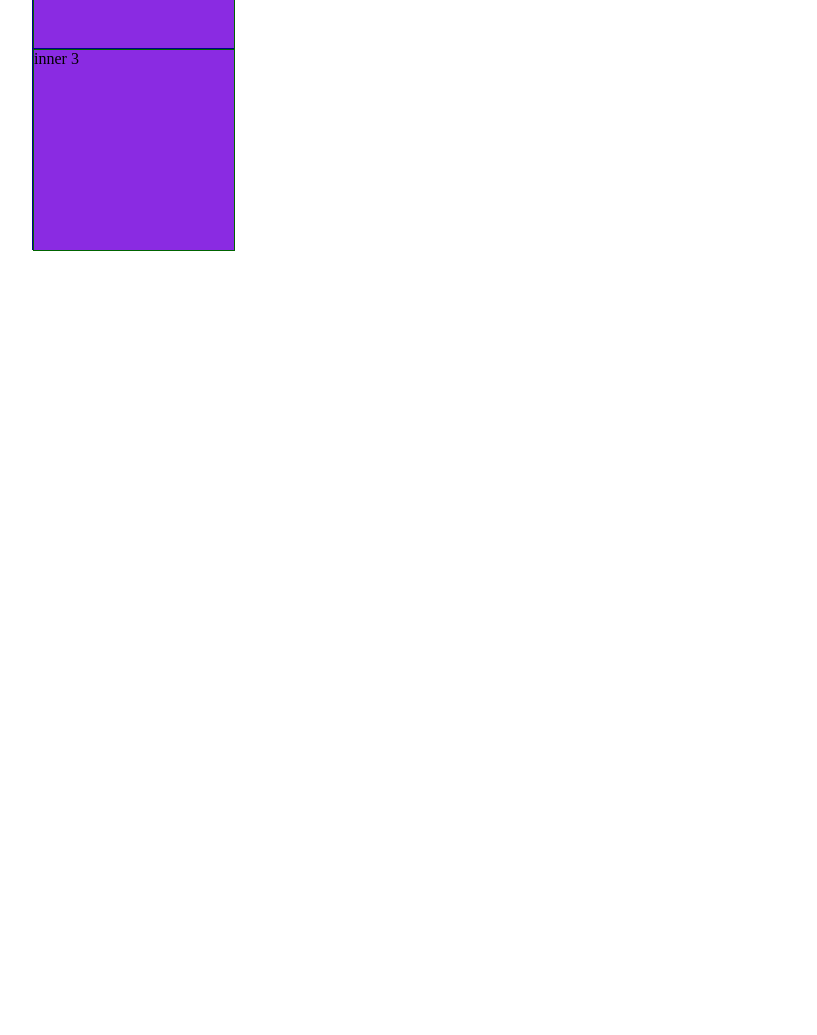
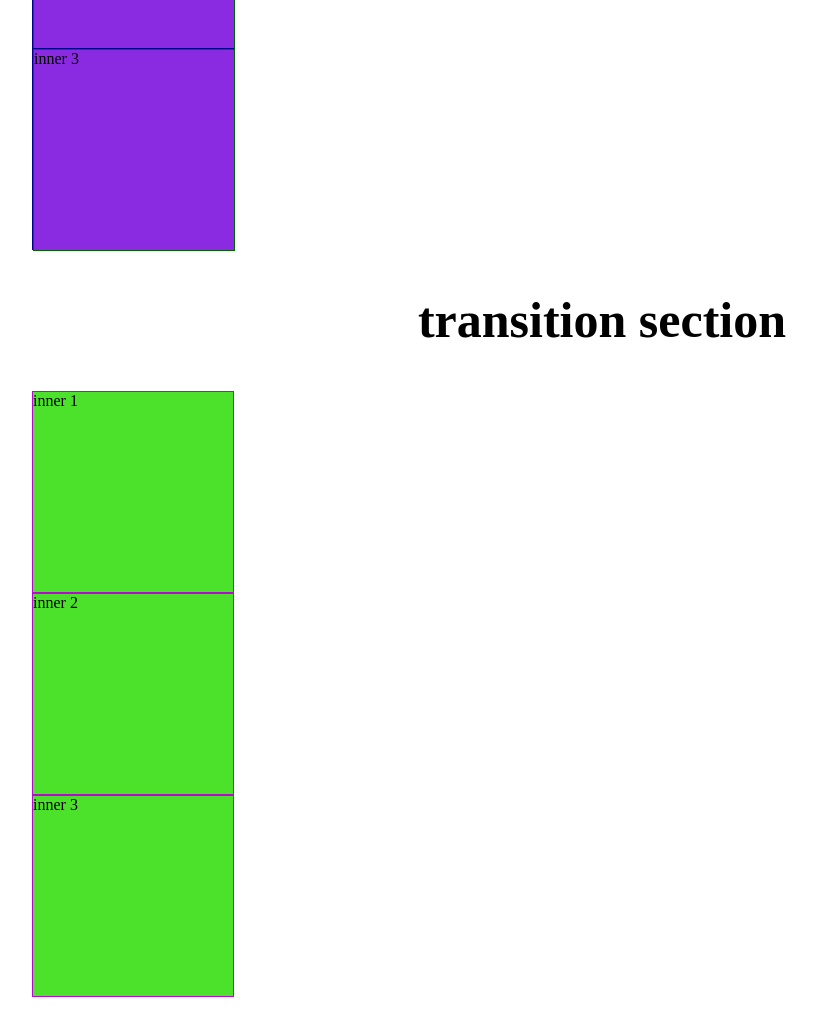
Before and after one commit to smmasudrana/M2M10-CSS3-basic-animation, a plain HTML site: page index.html in a window 1280 px wide. Shown: the part 1739-2774 px from the top of the page, without its empty margins (38-855 px from the left). Before the commit the page ends 2039 px from the top, so only its background shows below. Drawn offline with Linux system fonts and the light colour scheme.

Commit message:
add some transition style

```diff
--- a/index.html
+++ b/index.html
@@ -184,6 +184,20 @@
             <div class="inner">inner 3</div>
         </div>
     </section>
+
+
+    <section class="transform-section">
+        <h1>transition section</h1>
+        <div class="container2">
+            <div class="inner2">inner 1</div>
+        </div>
+        <div class="container2">
+            <div class="inner2">inner 2</div>
+        </div>
+        <div class="container2">
+            <div class="inner2">inner 3</div>
+        </div>
+    </section>
 </body>
 
 </html>
--- a/style.css
+++ b/style.css
@@ -44,3 +44,16 @@ h1{
     /* transform: translateX(40px);
     transform: translateY(50px); */
 }
+
+/* transition section */
+.inner2{
+    background-color: rgb(76, 226, 43);
+    border: 1px solid rgb(185, 8, 209);
+    width: 200px;
+    height: 200px;
+    transition: width 3s  2s, background-color 3s 2s;
+}
+.inner2:hover{
+    width: 500px;
+    background-color: rgb(255, 0, 0);
+}
```
